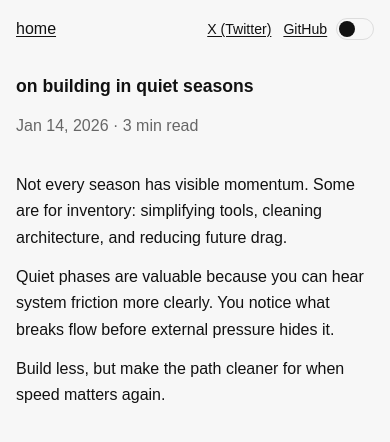
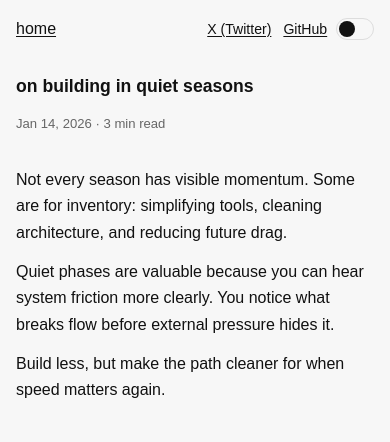
Before and after one commit to orcus108/my-page, a website: page blog/on-building-in-quiet-seasons.html in a window 390 px wide. Drawn offline with Linux system fonts and the light colour scheme.

Commit message:
Reduce blog post meta text size

```diff
--- a/blog/on-building-in-quiet-seasons.html
+++ b/blog/on-building-in-quiet-seasons.html
@@ -98,6 +98,7 @@
       .list-item { display: block; }
       .list-title { display: inline-block; line-height: 1.25; }
       .list-meta { margin-top: 0.2rem; font-size: 0.92rem; color: var(--muted); }
+      .post-meta { font-size: 0.86rem; }
 
       article ul { list-style: disc; padding-left: 1.1rem; }
       article li + li { margin-top: 0.45rem; }
@@ -150,6 +151,10 @@
         .list-meta {
           font-size: 0.88rem;
         }
+
+        .post-meta {
+          font-size: 0.82rem;
+        }
       }
 
     </style>
@@ -175,7 +180,7 @@
 
       <section>
         <h1>on building in quiet seasons</h1>
-        <p class="muted">Jan 14, 2026 · 3 min read</p>
+        <p class="muted post-meta">Jan 14, 2026 · 3 min read</p>
       </section>
 
       <section>
```
Also changed, not shown: blog/ai-and-human-identity.html (+6 -1 lines), blog/designing-faster-feedback-loops.html (+6 -1 lines), index.html (+5 -0 lines), projects/atlas-cli.html (+5 -0 lines), projects/shape-notes.html (+5 -0 lines), scripts/build.mjs (+6 -1 lines).
